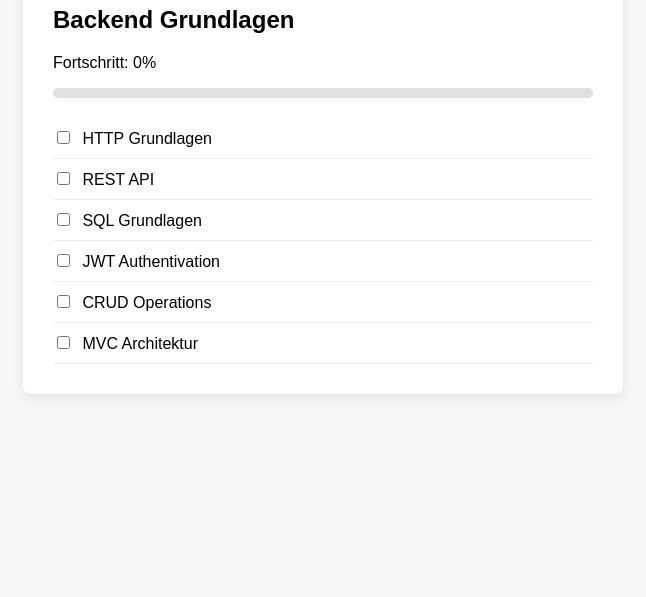
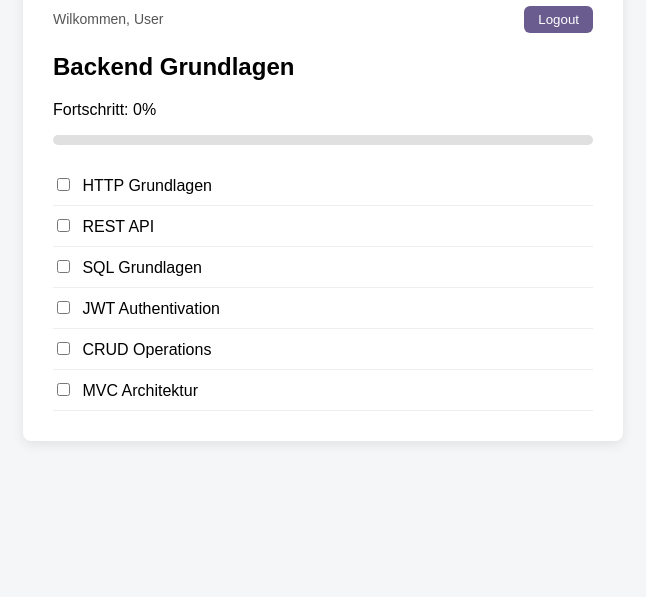
Before and after one commit to mariia-ae/PixieLern-it-tracker, a plain HTML site: page frontend_PL/dashboard.html in a window 1280 px wide. Shown: the part 203-800 px from the top of the page, without its empty margins (317-963 px from the left). Drawn offline with Linux system fonts and the light colour scheme.

Commit message:
initial commit

```diff
--- a/frontend_PL/css/style.css
+++ b/frontend_PL/css/style.css
@@ -16,6 +16,32 @@ body {
 
 /* LOGIN-PAGE*/
 
+.dashboard-header {
+    display: flex;
+    justify-content: space-between;
+    align-items: center;
+    margin-bottom: 20px;
+}
+.user-info {
+    font-size: 14px;
+    color: #555;
+}
+.logout-btn {
+    background-color: #6b5c8f;
+    color: white;
+    border: none;
+    padding: 6px 14px;
+    border-radius: 6px;
+    cursor: pointer;
+    transition: 0.2s ease;
+}
+.logout-btn:hover {
+    background-color: #5a4d7a;
+    color: white;
+}
+.logout-btn:active {
+    transform: scale(0.97);
+}
 .login-card {
     background: white;
     padding: 30px;
@@ -72,6 +98,9 @@ body {
     padding: 30px;
     border-radius: 8px;
     box-shadow: 0 4px 12px rgba(0, 0, 0, 0.08);
+    animation: fadeInUp 0.6s ease forwards;
+    opacity: 0;
+    transform: translateY(15px);
 }
 .progress-section {
     margin: 20px 0;
@@ -105,3 +134,12 @@ body {
 .topic-item input {
     margin-right: 8px;
 }
+
+/* Animation */
+
+@keyframes fadeInUp {
+    to {
+        opacity: 1;
+        transform: translateY(0);
+    }
+}
--- a/frontend_PL/dashboard.html
+++ b/frontend_PL/dashboard.html
@@ -14,6 +14,12 @@
             <h1 class="logo">
                 <span class="logo-pixie">Pixie</span><span class="logo-lern">Lern</span>
             </h1>
+            <div class="dashboard-header">
+                <div class="user-info">
+                    Wilkommen, <span class="username">User</span>
+                </div>
+                <button class="logout-btn">Logout</button>
+            </div>
 
             <h2>Backend Grundlagen</h2>
 
--- a/frontend_PL/js/dashboard.js
+++ b/frontend_PL/js/dashboard.js
@@ -22,3 +22,8 @@ document.addEventListener("DOMContentLoaded", function() {
 
     });
 });
+
+document.querySelector('.logout-btn')
+    .addEventListener('click', function() {
+        alert("Logout funktiomiert später mit Backend");
+    });
```
